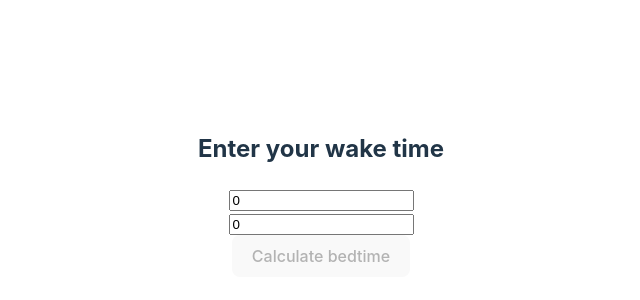
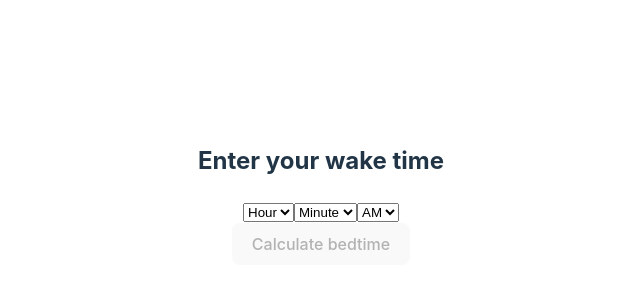
Before and after one commit to giorgiovh/bedtime, a React (Vite) app: page / in a window 1280 px wide. Shown: the part 206-506 px from the top of the page, without its empty margins (319-959 px from the left). Built offline with nearby package versions, Linux system fonts and the light colour scheme.

Commit message:
made the selections into dropdowns instead of free form text fields

```diff
--- a/src/App.tsx
+++ b/src/App.tsx
@@ -1,48 +1,86 @@
-import { useState, ChangeEvent } from 'react'
-import './App.css'
+import { useState, ChangeEvent } from 'react';
+import './App.css';
 
 type Time = {
-  hour: number;
-  minute: number;
-}
+  hour: string | null;
+  minute: string | null;
+  meridiem: string | null;
+};
 
 function App() {
-  const [wakeTime, setWakeTime] = useState<Time>({ hour: 0, minute: 0 })
-  const [bedtime, setBedtime] = useState<Time | undefined>()
+  const [wakeTime, setWakeTime] = useState<Time>({ hour: null, minute: null, meridiem: 'AM' });
+  const [bedtime, setBedtime] = useState<Time | undefined>();
 
   function calculateBedtime(): void {
-    if (wakeTime.hour && wakeTime.minute) {
-      const bedTimeHour = wakeTime.hour >= 8 ? wakeTime.hour - 8 : wakeTime.hour + 16;
-      const bedTimeMinute = wakeTime.minute;
+    const hour = wakeTime.hour !== null ? parseInt(wakeTime.hour, 10) : null;
+    const minute = wakeTime.minute !== null ? parseInt(wakeTime.minute, 10) : null;
+
+    if (hour !== null && minute !== null && wakeTime.meridiem !== null) {
+      let bedTimeHour = hour - 8;
+      let bedTimeMeridiem = wakeTime.meridiem;
+
+      if (bedTimeHour < 0) {
+        bedTimeHour += 12;
+        bedTimeMeridiem = wakeTime.meridiem === 'AM' ? 'PM' : 'AM';
+      }
+
+      if (bedTimeHour === 0) {
+        bedTimeHour = 12;
+      }
 
       setBedtime({
-        hour: bedTimeHour,
-        minute: bedTimeMinute
-      })
+        hour: bedTimeHour < 10 ? `0${bedTimeHour}` : `${bedTimeHour}`,
+        minute: minute < 10 ? `0${minute}` : `${minute}`,
+        meridiem: bedTimeMeridiem,
+      });
     }
   }
 
-  const handleHourChange = (e: ChangeEvent<HTMLInputElement>) => {
-    const hour = parseInt(e.target.value, 10) || 0;
-    setWakeTime({ ...wakeTime, hour })
-  }
+  const handleHourChange = (e: ChangeEvent<HTMLSelectElement>) => {
+    const hour = e.target.value !== '' ? e.target.value : null;
+    setWakeTime({ ...wakeTime, hour });
+  };
 
-  const handleMinuteChange = (e: ChangeEvent<HTMLInputElement>) => {
-    const minute = parseInt(e.target.value, 10) || 0;
-    setWakeTime({ ...wakeTime, minute })
-  }
+  const handleMinuteChange = (e: ChangeEvent<HTMLSelectElement>) => {
+    const minute = e.target.value !== '' ? e.target.value : null;
+    setWakeTime({ ...wakeTime, minute });
+  };
+
+  const handleMeridiemChange = (e: ChangeEvent<HTMLSelectElement>) => {
+    const meridiem = e.target.value !== '' ? e.target.value : null;
+    setWakeTime({ ...wakeTime, meridiem });
+  };
+
+  const renderOptions = (start: number, end: number) => {
+    const options = [];
+    for (let i = start; i <= end; i++) {
+      options.push(<option key={i} value={`${i < 10 ? `0${i}` : `${i}`}`}>{`${i < 10 ? `0${i}` : `${i}`}`}</option>);
+    }
+    return options;
+  };
 
   return (
     <>
       <h2>Enter your wake time</h2>
-      <input type="number" placeholder='hour' value={wakeTime.hour} onChange={handleHourChange}/>
+      <select value={wakeTime.hour || ''} onChange={handleHourChange}>
+        <option value="">Hour</option>
+        {renderOptions(1, 12)}
+      </select>
+      <select value={wakeTime.minute || ''} onChange={handleMinuteChange}>
+        <option value="">Minute</option>
+        {renderOptions(0, 59)}
+      </select>
+      <select value={wakeTime.meridiem || 'AM'} onChange={handleMeridiemChange}>
+        <option value="AM">AM</option>
+        <option value="PM">PM</option>
+      </select>
       <br />
-      <input type="number" placeholder='minute' value={wakeTime.minute} onChange={handleMinuteChange}/>
-      <br />
-      <button onClick={calculateBedtime} disabled={!wakeTime.hour || !wakeTime.minute}>Calculate bedtime</button>
-      {bedtime && `Your bedtime is ${bedtime.hour}:${bedtime.minute}`}
+      <button onClick={calculateBedtime} disabled={!wakeTime.hour || !wakeTime.minute || !wakeTime.meridiem}>
+        Calculate bedtime
+      </button>
+      {bedtime && `Your bedtime is ${bedtime.hour}:${bedtime.minute} ${bedtime.meridiem}`}
     </>
-  )
+  );
 }
 
-export default App
+export default App;
```
